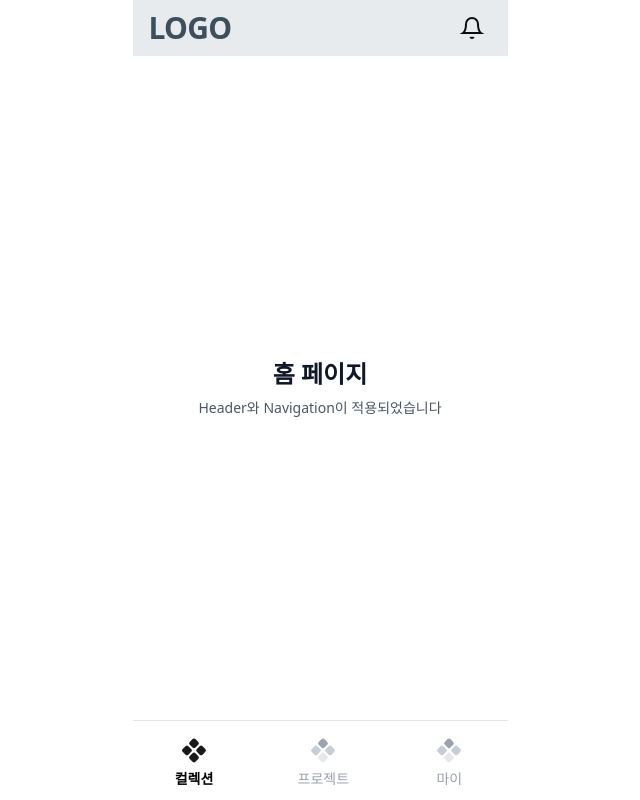
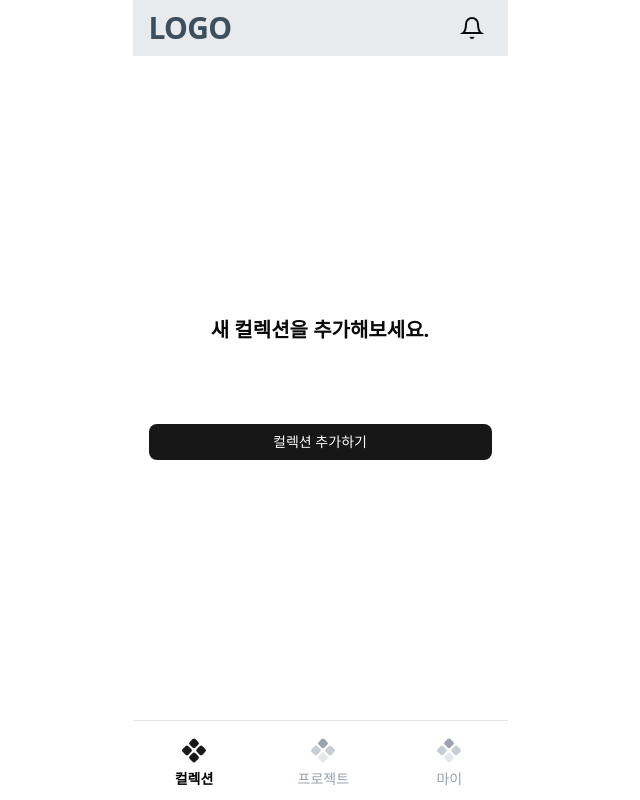
Before and after one commit to way-po-int/waypoint-fe, a Next.js app: page /home in a window 1280 px wide. Shown: the whole page, without its empty margins (320-960 px from the left). Built offline with nearby package versions, Linux system fonts and the light colour scheme.

Commit message:
feat(home): 라이브러리 초기 화면 구현 [WAPO-86]
- 라이브러리 초기 화면 구현 (컬렉션이 없는 경우)
- 컬렉션 추가 버튼 기능 구현

```diff
--- a/app/home/page.tsx
+++ b/app/home/page.tsx
@@ -2,8 +2,12 @@
 
 import Header from "@/components/layout/Header";
 import NavigationBar, { DiamondIcon } from "@/components/layout/NavigationBar";
+import { Button } from "@/components/ui/button";
+import { useRouter } from "next/navigation";
 
 const HomePage = () => {
+  const router = useRouter();
+
   const navItems = [
     {
       icon: <DiamondIcon isActive={true} />,
@@ -22,18 +26,25 @@ const HomePage = () => {
     },
   ];
 
+  const handleCollectionCreate = () => {
+    router.push("/home/create");
+  };
+
   return (
     <div className="flex min-h-screen flex-col">
       {/* 헤더: LOGO + 알림 버튼 */}
       <Header variant="logo" showNotificationButton />
 
       {/* 메인 컨텐츠 */}
-      <main className="flex flex-1 flex-col items-center justify-center p-4">
-        <div className="text-center">
-          <h2 className="text-2xl font-bold text-gray-900">홈 페이지</h2>
-          <p className="mt-2 text-sm text-gray-600">
-            Header와 Navigation이 적용되었습니다
-          </p>
+      <main className="flex flex-1 flex-col p-4">
+        <div className="flex flex-col flex-1 items-center justify-center gap-20">
+          <h2 className="text-xl font-bold text-center">
+            새 컬렉션을 추가해보세요.
+          </h2>
+
+          <Button onClick={handleCollectionCreate} className="w-full">
+            컬렉션 추가하기
+          </Button>
         </div>
       </main>
 
```
